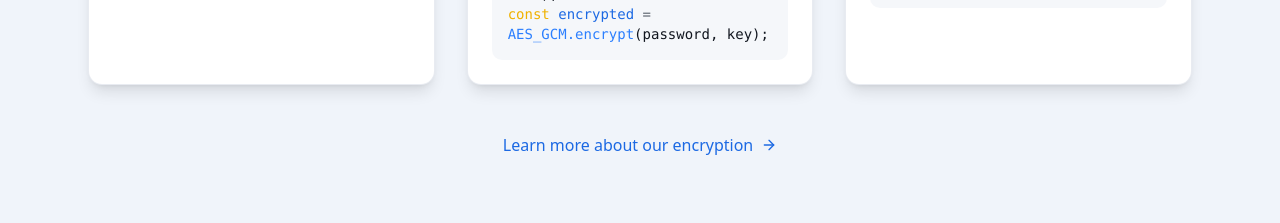
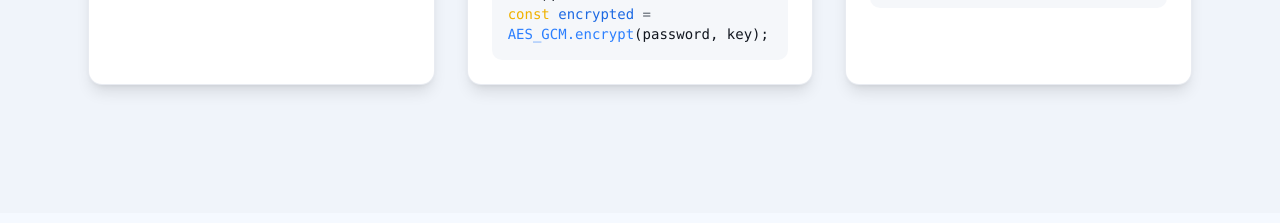
Before and after one commit to shalev396/PasswordProtector, a React (Vite) app in the folder Client/: page / in a window 1280 px wide. Shown: the part 2980-3203 px from the top of the page. Built offline with nearby package versions, Linux system fonts and the light colour scheme; no server answers.

Commit message:
remove unnessery link

```diff
--- a/Client/src/components/sections/EncryptionFlowSection.tsx
+++ b/Client/src/components/sections/EncryptionFlowSection.tsx
@@ -138,7 +138,7 @@ const EncryptionFlowSection: React.FC = () => {
           </motion.div>
         </div>
 
-        <div className="mt-12 text-center">
+        {/* <div className="mt-12 text-center">
           <Link
             to="/security"
             className="inline-flex items-center text-primary hover:text-primary/90 font-medium"
@@ -146,7 +146,7 @@ const EncryptionFlowSection: React.FC = () => {
             Learn more about our encryption
             <ArrowRight className="ml-2 h-4 w-4" />
           </Link>
-        </div>
+        </div> */}
       </div>
     </section>
   );
```
